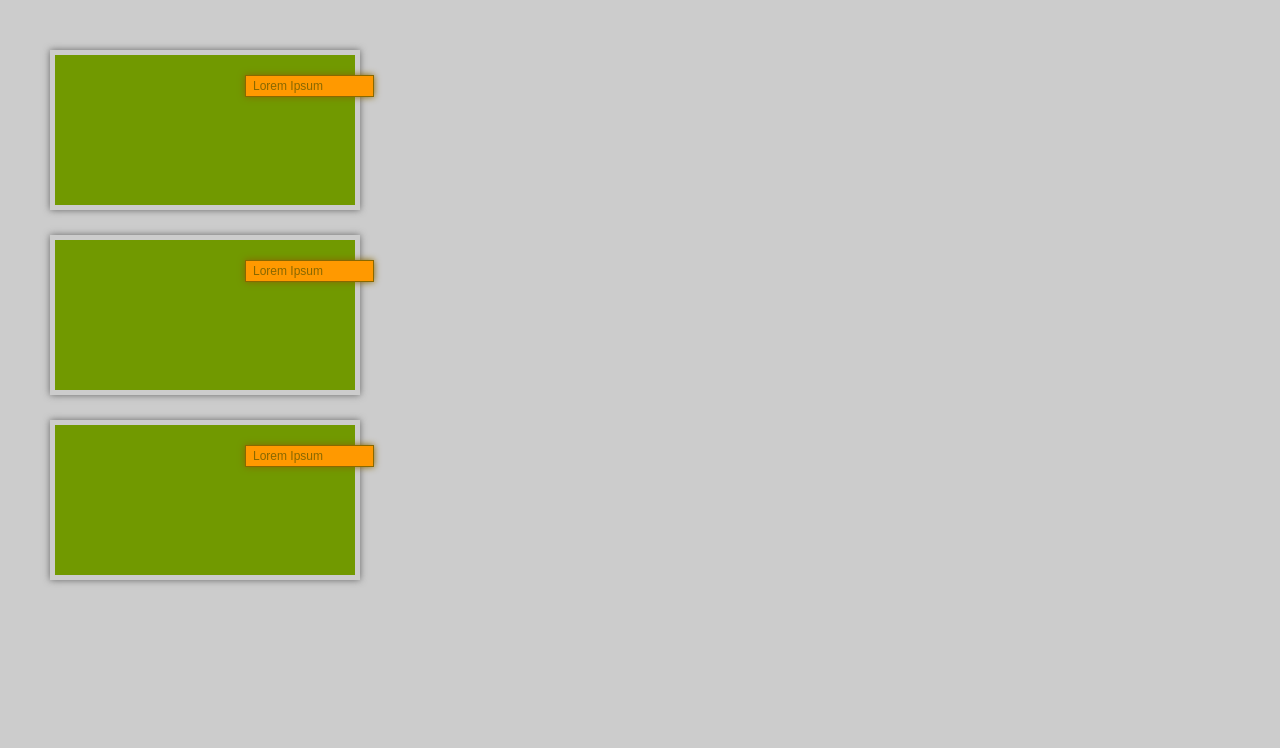
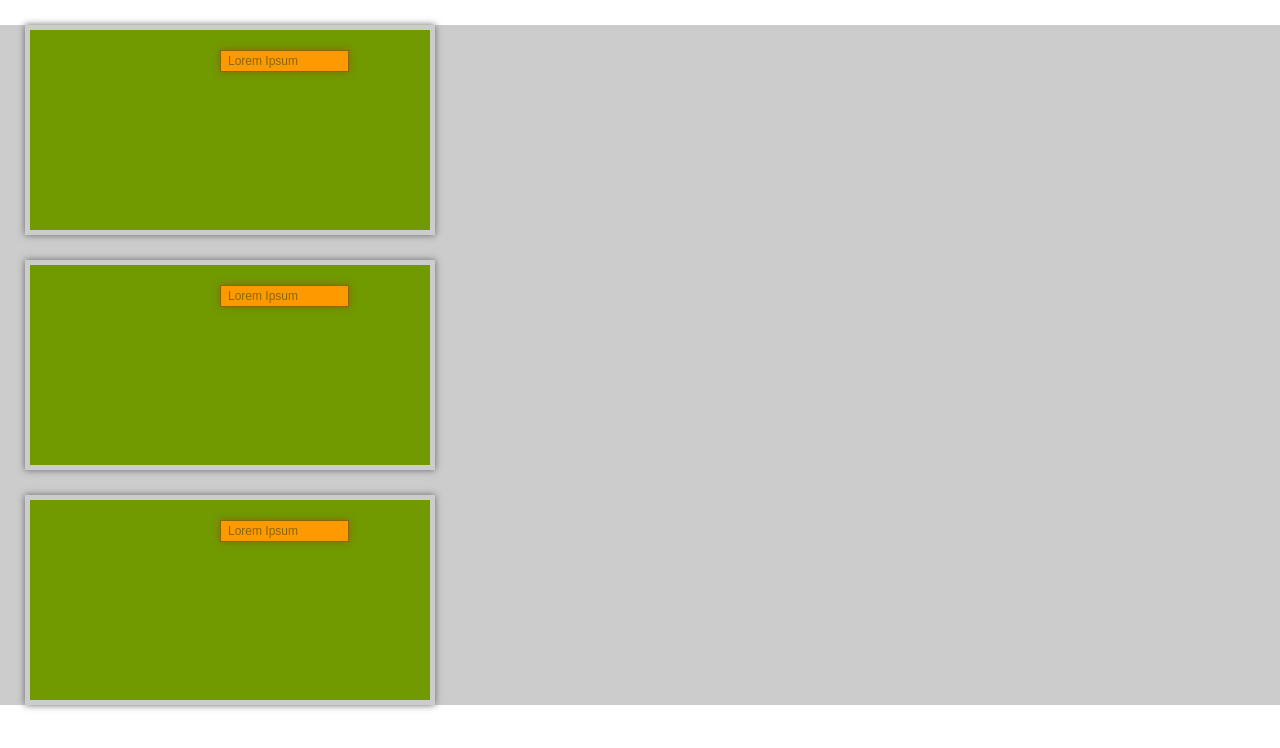
Before and after one commit to AlanAdamson/alanadamson.github.io, a plain HTML site: page work/index.html in a window 1280 px wide. Drawn offline with Linux system fonts and the light colour scheme.

Commit message:
updated work page

```diff
--- a/style.css
+++ b/style.css
@@ -3,19 +3,20 @@ html, body {
   padding: 0;
 }
 
-.wrapper{
+/*.wrapper{
   display: flex;
   align-items: center;
   justify-content: center;
   height: 100vh;
   width: 100vw;
   background-color: #719900;
-
-}
+}*/
 
 .wrapperGray {
-  height: 100vh;
-  width: 100vw;
+  /*left: 0;
+  right: 0;*/
+  /*height: 100vh;*/
+  /*width: 100%;*/
   background-color: #ccc;
 }
 
@@ -26,12 +27,12 @@ html, body {
 }
 
 .contentWrap {
-  padding: 25px;
+  /*padding: 25px;*/
 }
 
 .portfolioBox {
-  width: 300px;
-  height: 150px;
+  width: 400px;
+  height: 200px;
   background-color: #719900;
   border: 5px solid #ccc;
   box-shadow: 0 0 7px #666;
```
Lines whose indentation alone changed are shown as unchanged.
